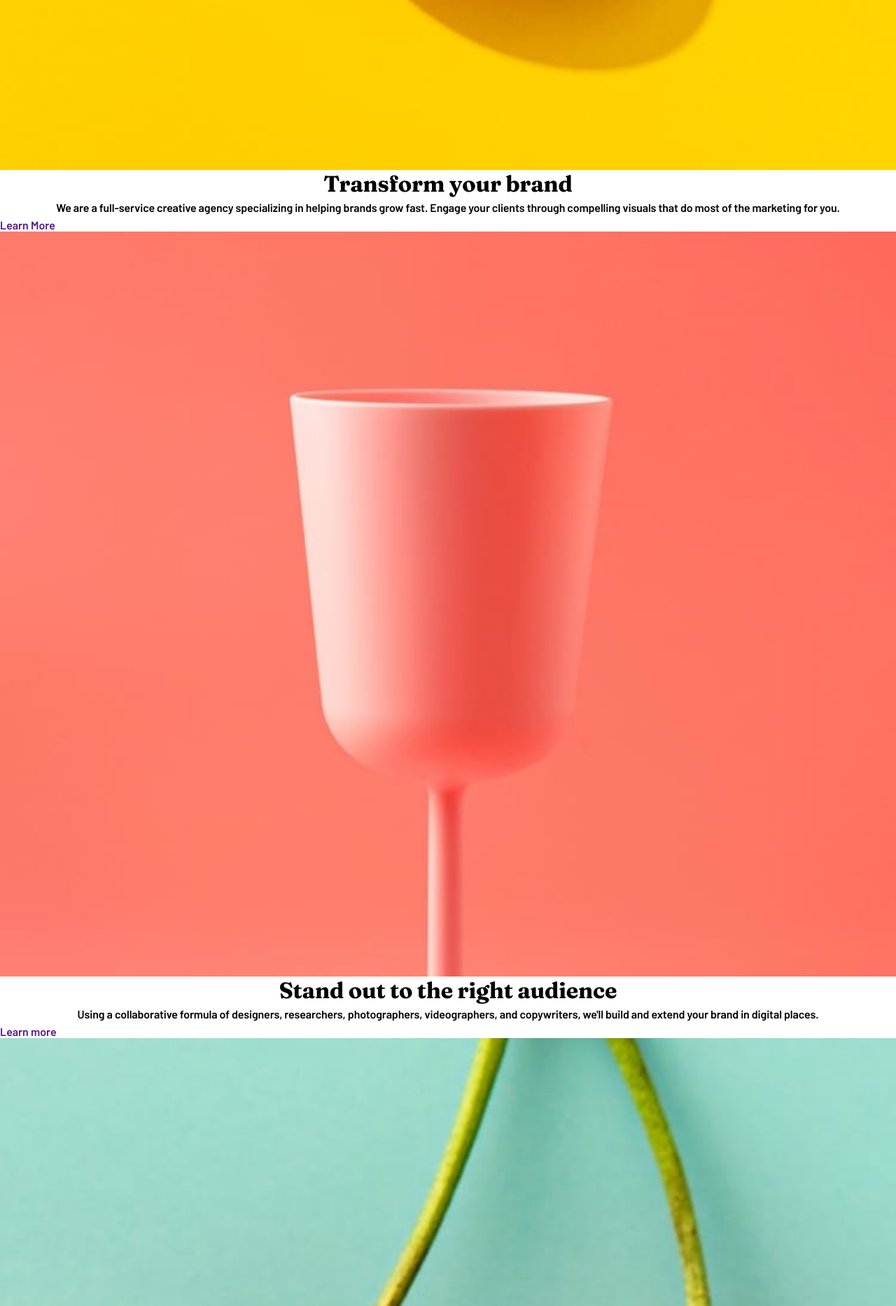
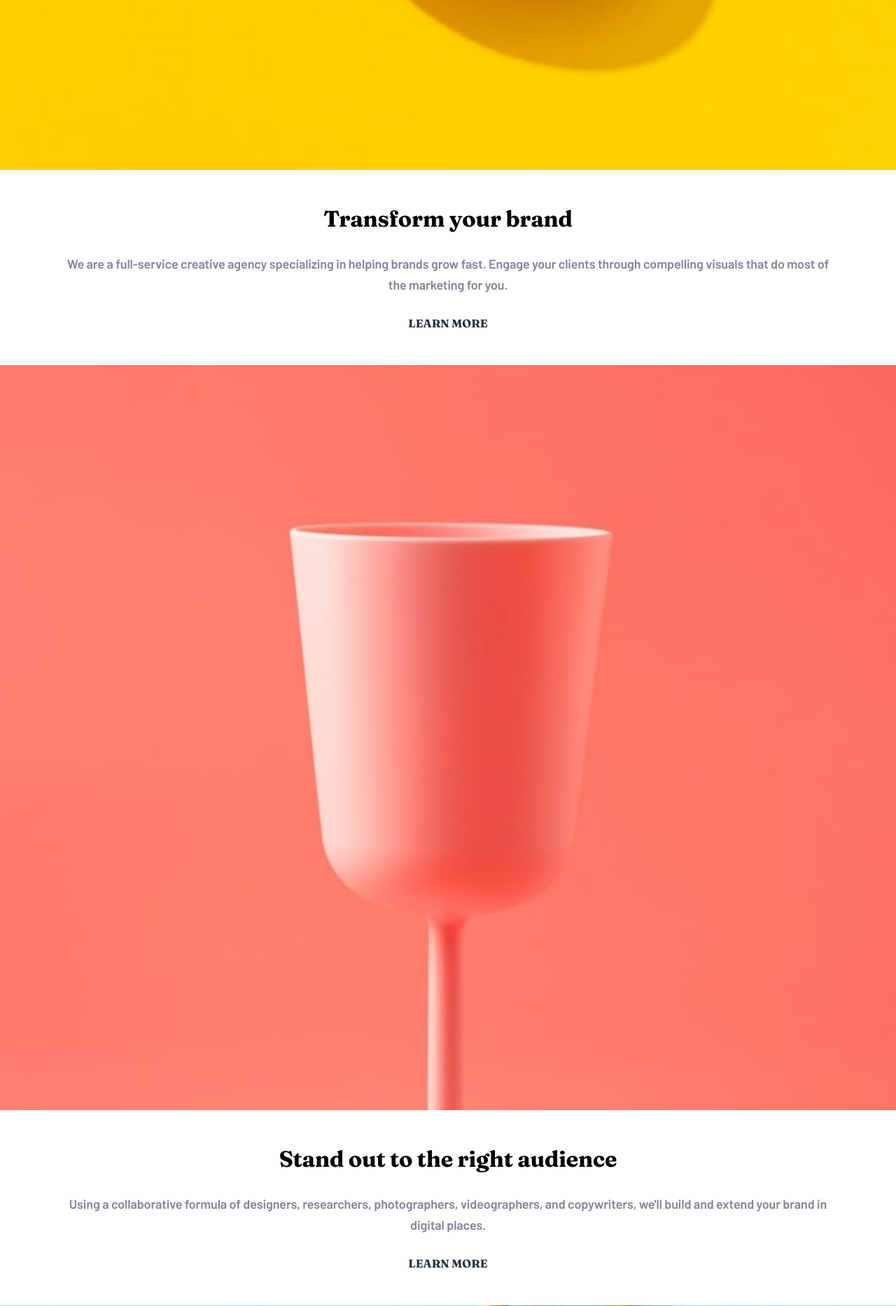
Before and after one commit to JHughesSUTA/sunnyside-agency-landing-page, a PHP site: page / in a window 1280 px wide. Shown: the part 2707-4574 px from the top of the page at 70% size. Run offline with PHP 8.4, Linux system fonts and the light colour scheme.

Commit message:
style section 1 and 2

```diff
--- a/index.html
+++ b/index.html
@@ -22,10 +22,9 @@
     <link rel="stylesheet" href="style.css" />
   </head>
   <body>
-    <header class="header">
+    <header class="header image-container">
       <nav class="nav"></nav>
-      <div class="header__content">
-        <h1>We are creatives</h1>
+      <h1 class="header-text">We are creatives</h1>
       <img
         src="images/mobile/image-header.jpg"
         alt="header image"
@@ -36,7 +35,6 @@
         alt="header image"
         class="header__content__image desktop-image"
       />
-      </div>
     </header>
 
     <section class="section" id="section-1">
@@ -54,12 +52,12 @@
       />
       <div class="section__text" id="section-1__text">
         <h2>Transform your brand</h2>
-        <p>
+        <p class="section__text__paragraph">
           We are a full-service creative agency specializing in helping brands
           grow fast. Engage your clients through compelling visuals that do most
           of the marketing for you.
         </p>
-        <a href="">Learn More</a>
+        <a class="section__text__link" href="#">Learn More</a>
       </div>
     </section>
 
@@ -78,17 +76,20 @@
       />
       <div class="section__text" id="section-2__text">
         <h2>Stand out to the right audience</h2>
-        <p>
+        <p class="section__text__paragraph">
           Using a collaborative formula of designers, researchers,
           photographers, videographers, and copywriters, we'll build and extend
           your brand in digital places.
         </p>
-        <a href="">Learn more</a>
+        <a class="section__text__link" href="">Learn more</a>
       </div>
     </section>
 
     <section id="offers">
-      <div class="offers__image-container" id="offers__graphic-design background-image--graphic-design">
+      <div
+        class="offers__image-container"
+        id="offers__graphic-design background-image--graphic-design"
+      >
         <img
           src="images/mobile/image-graphic-design.jpg"
           alt="graphic design"
@@ -102,10 +103,11 @@
           id="graphic-design__image--mobile--desktop"
         />
         <div class="offers__image-text" id="offers__image-text--graphic-design">
-          <h2 class="offers__image-text__heading"\>Graphic Design</h2>
+          <h2 class="offers__image-text__heading" \>Graphic Design</h2>
           <p class="offers__image-text__paragraph">
-            Great design makes you memorable. We deliver artwork that underscores
-            your brand message and captures potential clients' attention.
+            Great design makes you memorable. We deliver artwork that
+            underscores your brand message and captures potential clients'
+            attention.
           </p>
         </div>
       </div>
--- a/style.css
+++ b/style.css
@@ -92,3 +92,22 @@ a {
   margin-bottom: 20px;
   font-size: 28px;
 }
+
+.section__text {
+  width: 87.25%;
+  margin: 50px auto;
+  text-align: center;
+}
+
+.section__text__paragraph {
+  color: var(--dark-grayish-blue);
+  font-size: 18px;
+  padding: 30px 0 30px 0;
+}
+
+.section__text__link {
+    font-family: 'Fraunces', serif;
+    color: var(--very-dark-desaturated-blue);
+    text-transform: uppercase;
+    z-index: 1;
+}
```
Lines whose indentation alone changed are shown as unchanged.
